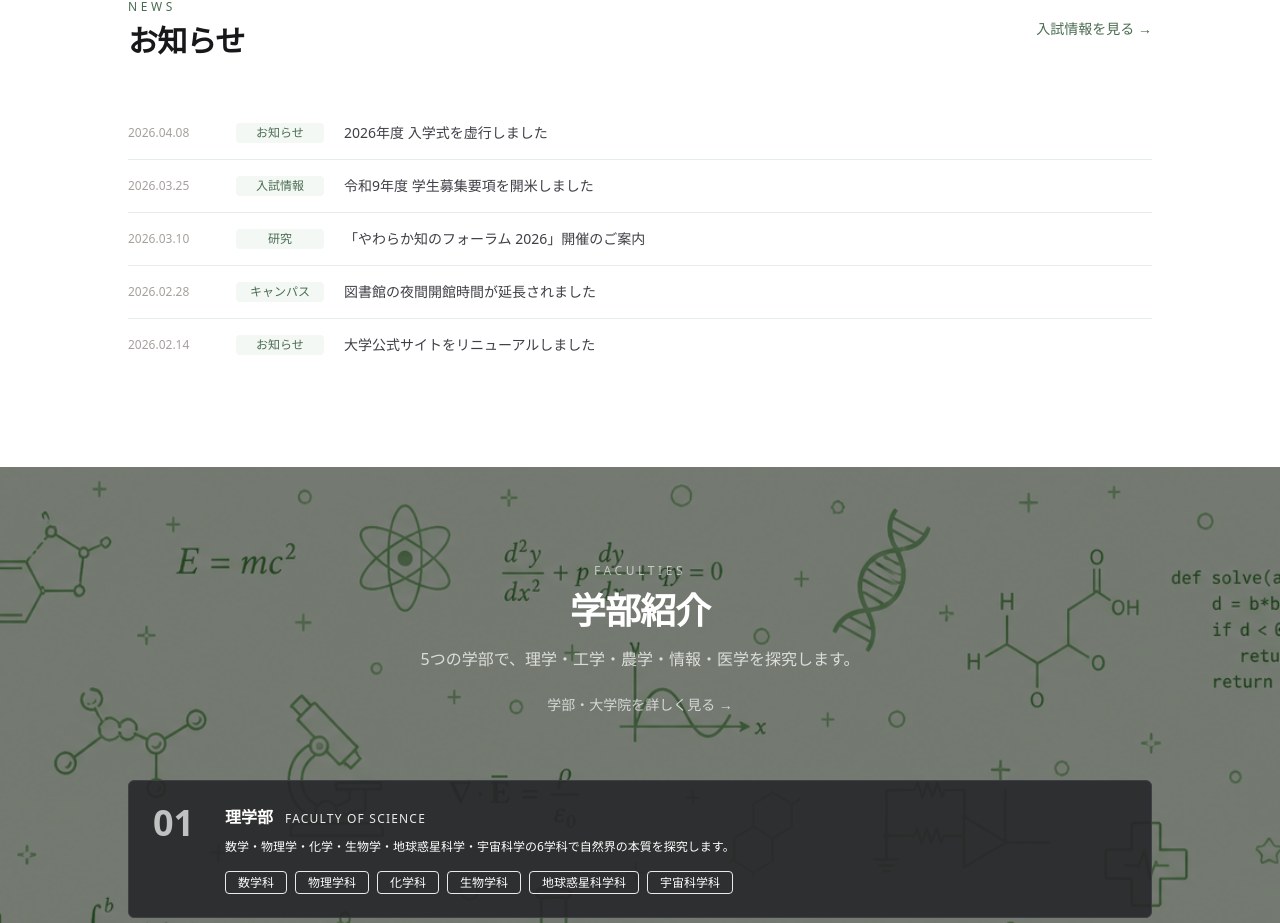
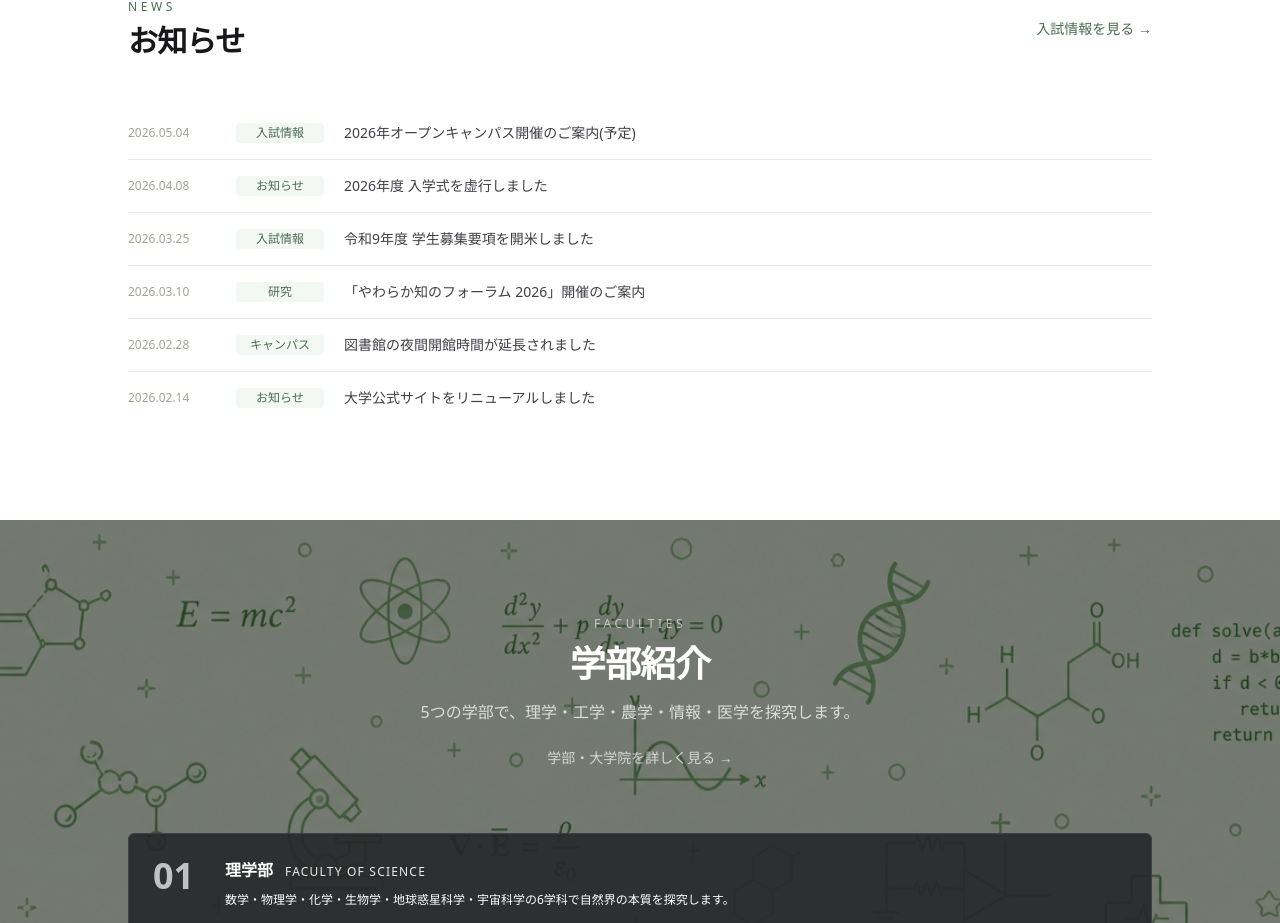
Before and after one commit to YwrkSalad/YwrkHP, a Next.js app: page / in a window 1280 px wide. Shown: the part 897-1820 px from the top of the page. Built offline with nearby package versions, Linux system fonts and the light colour scheme.

Commit message:
revert: オープンキャンパス2026のニュースを復元

```diff
--- a/data/news.ts
+++ b/data/news.ts
@@ -7,6 +7,80 @@ export type NewsItem = {
 };
 
 export const news: NewsItem[] = [
+  {
+    slug: "open-campus-2026-06-18",
+    date: "2026.05.04",
+    category: "入試情報",
+    title: "2026年オープンキャンパス開催のご案内(予定)",
+    body: `やわらか大学では、大学生・保護者の皆さまを対象に、2026年オープンキャンパスを開催いたします。本学の教育理念、学びの環境、キャンパスライフについて直接体験できる絶好の機会です。是非ご参加ください。
+
+■ 開催日時
+
+2026年6月18日（木）23:00〜29:00
+
+■ 会場
+
+やわらか大学 秋葉原キャンパス（詳細については決定次第、本ウェブサイトおよびメールにてご案内します）
+
+■ 対象
+
+大学生・保護者（成人済）
+
+※ 当日IDチェックを行いますので、顔写真付きの身分証明書を必ずご持参ください。
+
+■ 参加費
+
+随時ご案内いたします
+
+■ 参加のメリット
+
+- やわらか大学の教育理念と学びの環境を直接体験できます
+- 在学生・教職員と直接相談し、疑問や質問にお答えします
+- 各学部の特色、研究内容、キャリア形成について詳しく知ることができます
+- 入試に関する最新情報を得ることができます
+
+■ 持ち物
+
+- 上履き（不要です）
+- 筆記具（不要です）
+- 水分補給の飲料（持ち込まないでください）
+- 日傘・帽子（不要です）
+
+■ 参加申し込み
+
+不要です
+
+■ アクセス
+
+秋葉原キャンパスへのアクセス方法については、決定次第お知らせいたします。交通アクセスの詳細は以下のページをご参照ください。
+
+[url]https://ywrk.org/access[/url]
+
+■ よくある質問
+
+Q: 1人での参加でも大丈夫ですか？
+A: もちろんです。多くの大学生が1人で参加されています。
+
+Q: 在学生に直接質問できますか？
+A: はい。学生相談コーナーでは、学生生活について在学生に直接相談できます。
+
+Q: 昼食は用意されますか？
+A: オープンキャンパス開催当日は、夜間ですので昼食は提供されません。
+
+Q: 参加証明書は発行されますか？
+A: ご希望の方には、参加証明書を発行いたします。受付時にお申し付けください。
+
+■ その他のお問い合わせ
+
+オープンキャンパスに関するご質問、ご不明な点がございましたら、以下までお気軽にお問い合わせください。
+
+入試課
+電話：0000-00-0000
+メール：admission@ywrk.org
+受付時間：平日 9:00〜17:00
+
+また、本学ウェブサイトのお問い合わせフォームからもお気軽にご質問いただけます。皆さまのご参加をお待ちしています。`,
+  },
   {
     slug: "2026-entrance-ceremony",
     date: "2026.04.08",
```
